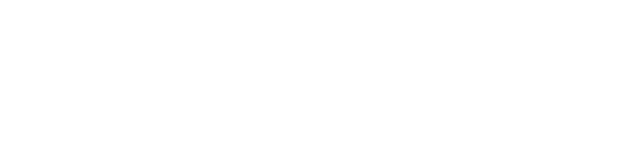
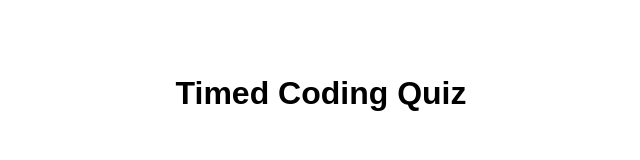
Before and after one commit to nayrsicnarf/timed-coding-quiz, a plain HTML site: page Develop/index.html in a window 1280 px wide. Shown: the whole page, without its empty margins (319-959 px from the left). Drawn offline with Linux system fonts and the light colour scheme.

Commit message:
Add updates

```diff
--- /dev/null
+++ b/Develop/Assets/css/style.css
@@ -0,0 +1,16 @@
+* {
+    margin: 0;
+    padding: 0;
+    box-sizing: border-box;
+    font-family: Arial, sans-serif;
+}
+
+body {
+    width: 50%;
+    margin-left: auto;
+    margin-right: auto;
+}
+
+h1 {
+    margin-top: 75px;
+}
--- a/Develop/Assets/script.js
+++ b/Develop/Assets/js/script.js
@@ -1,4 +1,9 @@
 // h1 tag to display the titles for the starting page and high scores page
+var h1Tag = document.createElement("h1");
+h1Tag.textContent = "Timed Coding Quiz";
+h1Tag.setAttribute("id", "title");
+h1Tag.style.textAlign = "center";
+document.body.appendChild(h1Tag);
 
 // p tag to display code quiz instructions on the starting page
 
--- a/Develop/index.html
+++ b/Develop/index.html
@@ -5,12 +5,12 @@
     <meta charset="UTF-8"/>
     <meta name="viewport" content="width=device-width, initial-scale=1.0"/>
     <meta http-equiv="X-UA-Compatible" content="ie=edge"/>
-    <link rel="stylesheet" type="text/css" href="./Assets/style.css"/>
+    <link rel="stylesheet" type="text/css" href="./Assets/css/style.css"/>
     <title>Timed Coding Quiz</title>
 </head>
 
 <body>
-    <script src="./Assets/script.js"></script>
+    <script src="./Assets/js/script.js"></script>
 </body>
 
 </html>
```
Also changed, not shown: Develop/Assets/style.css (deleted).
